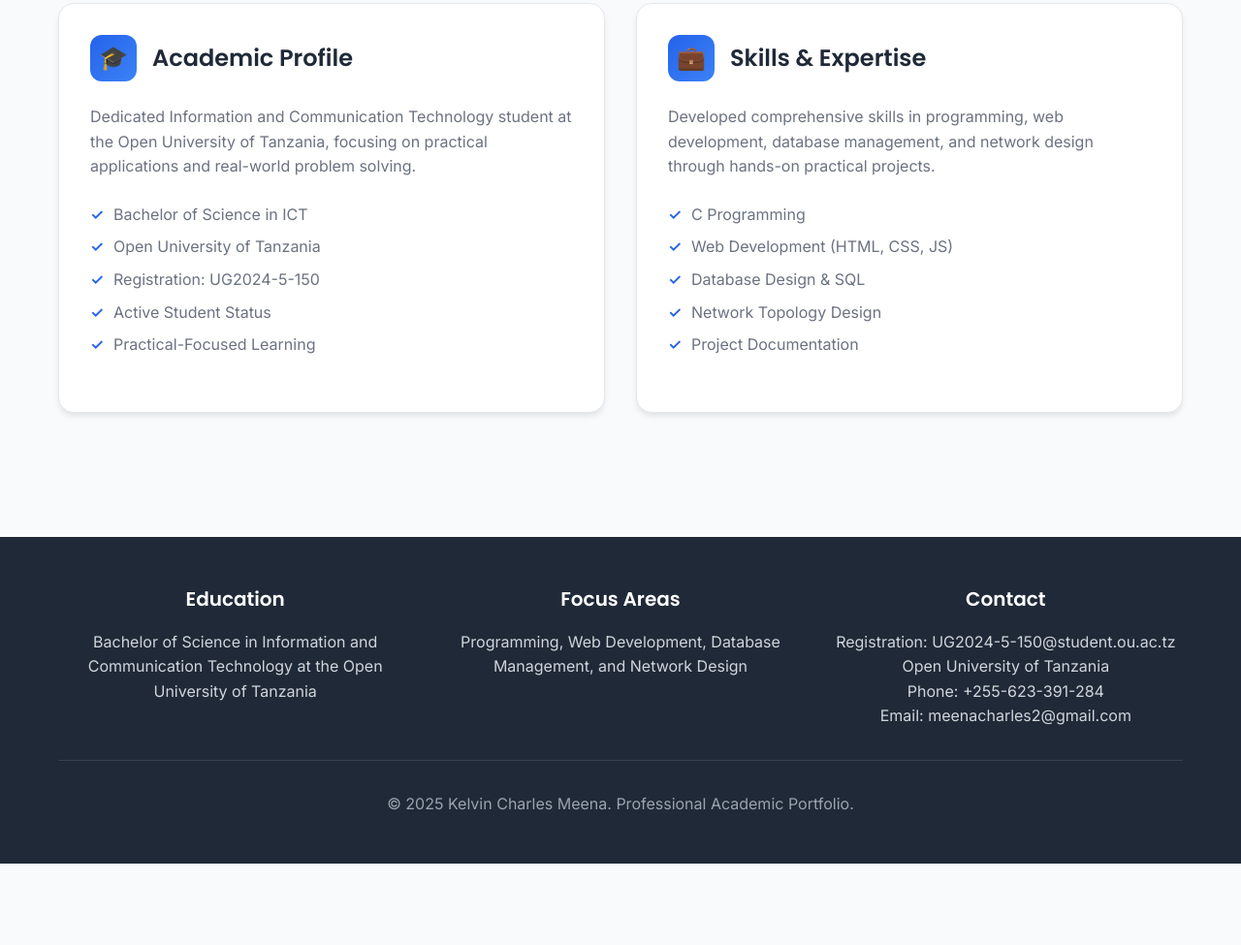
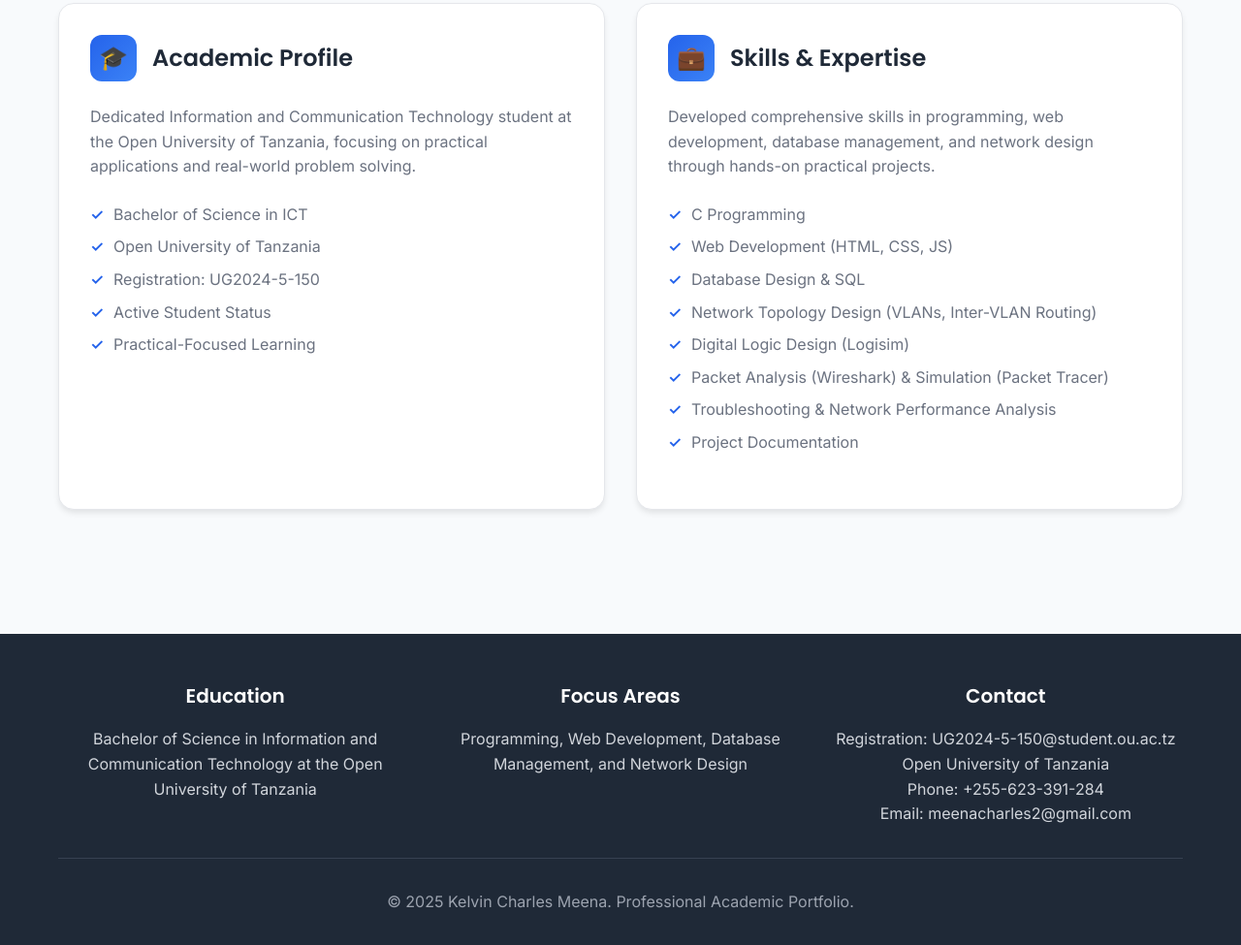
Before and after one commit to Kelvin-Charles/outDb-prac, a plain HTML site: page index.html in a window 1280 px wide. Shown: the part 4420-5395 px from the top of the page at 97% size. Before the commit the page ends 5311 px from the top, so only its background shows below. Drawn offline with Linux system fonts and the light colour scheme.

```diff
--- a/index.html
+++ b/index.html
@@ -702,7 +702,10 @@
                             <li>C Programming</li>
                             <li>Web Development (HTML, CSS, JS)</li>
                             <li>Database Design & SQL</li>
-                            <li>Network Topology Design</li>
+                            <li>Network Topology Design (VLANs, Inter-VLAN Routing)</li>
+                            <li>Digital Logic Design (Logisim)</li>
+                            <li>Packet Analysis (Wireshark) & Simulation (Packet Tracer)</li>
+                            <li>Troubleshooting & Network Performance Analysis</li>
                             <li>Project Documentation</li>
                         </ul>
                     </div>
```
